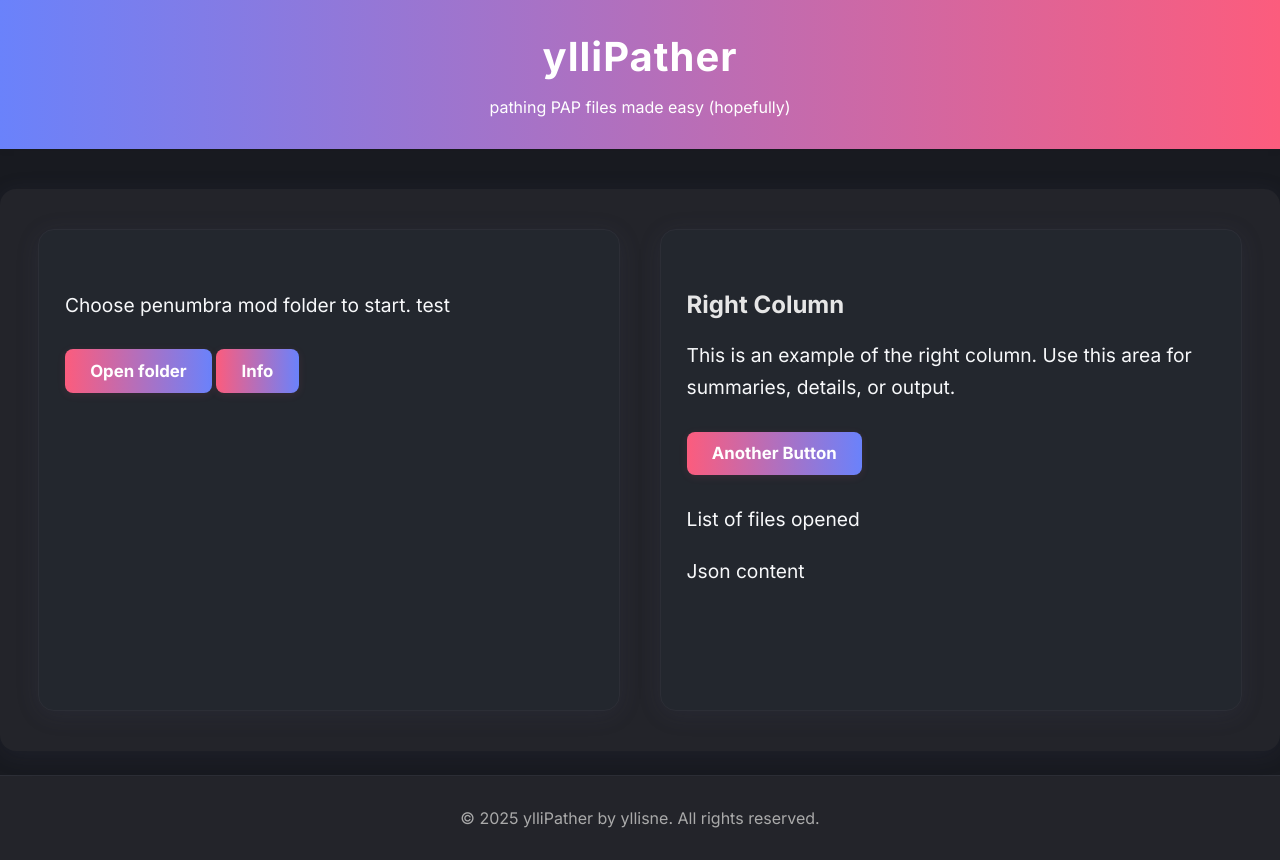
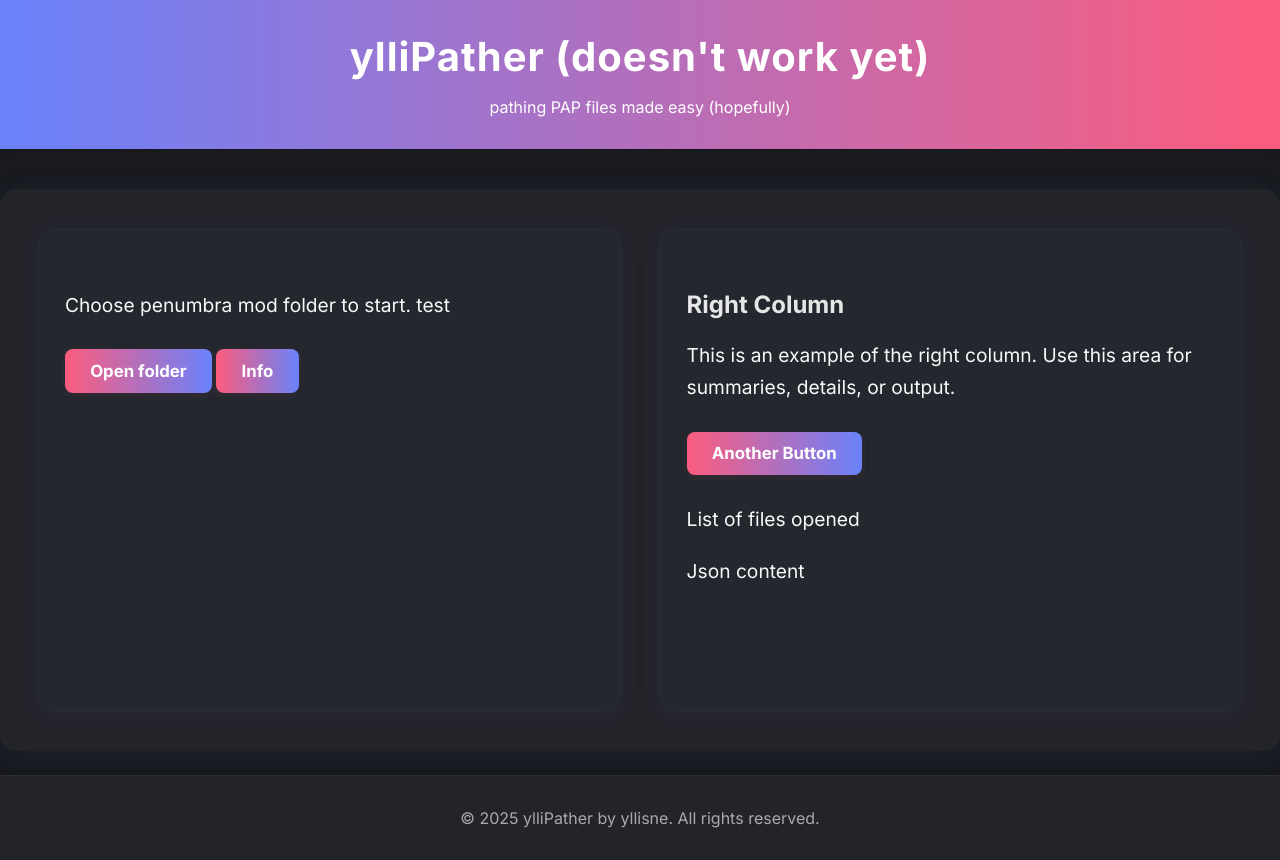
Before and after one commit to Yllisne/yllipather, a plain HTML site: page index.html in a window 1280 px wide. Drawn offline with Linux system fonts and the light colour scheme.

Commit message:
Update index.html

```diff
--- a/index.html
+++ b/index.html
@@ -122,7 +122,7 @@
 
 <body>
     <header>
-        <h1>ylliPather</h1>
+        <h1>ylliPather (doesn't work yet)</h1>
         <p>pathing PAP files made easy (hopefully)</p>
     </header>
     <main>
```
